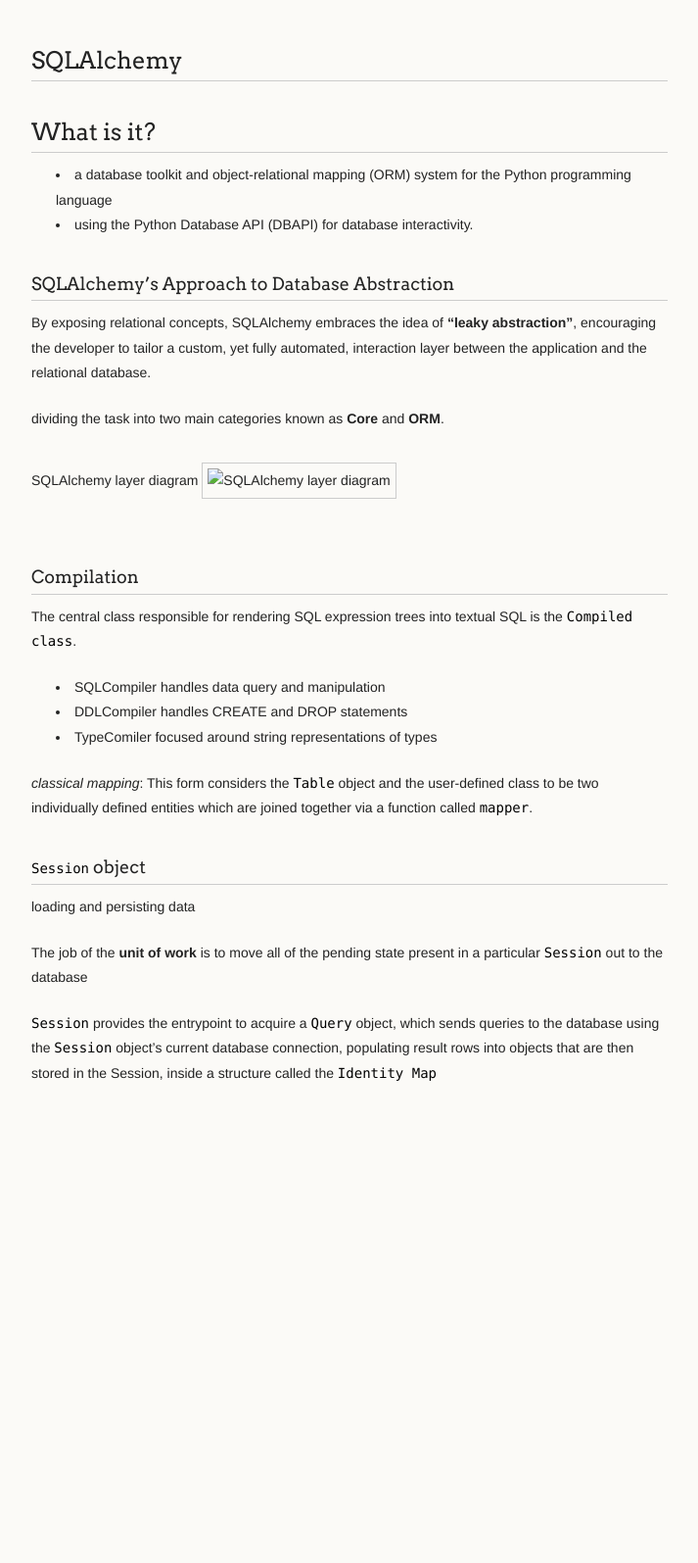
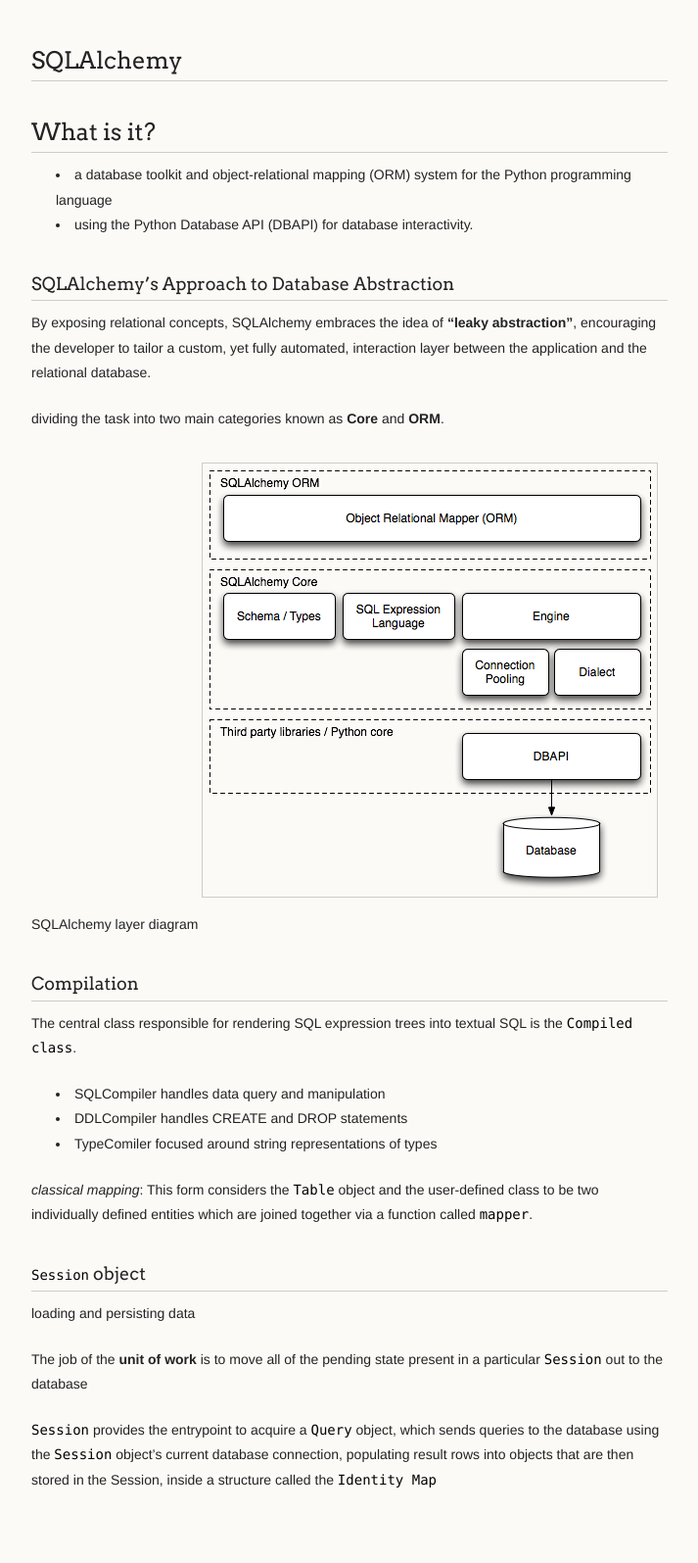
Before and after one commit to aaron-baby/aaron-baby.github.com, a Jekyll site: the page built from _posts/2017-06-14-sql-alchemy.md, in a window 1280 px wide. Shown: the whole page at 98% size, without its empty margins (278-991 px from the left). Built offline with Jekyll 4.4.1, drawn with Linux system fonts in a browser that asks for light colours; before the commit the page ends 1180 px from its top, so only the background shows below that.

Commit message:
fix image path

```diff
--- a/_posts/2017-06-14-sql-alchemy.md
+++ b/_posts/2017-06-14-sql-alchemy.md
@@ -14,7 +14,7 @@
 dividing the task into two main categories known as **Core** and **ORM**.
 
 SQLAlchemy layer diagram
-![SQLAlchemy layer diagram](../images/sqlal-layers.png)
+![SQLAlchemy layer diagram](/images/sqlal-layers.png)
 
 ### Compilation
 The central class responsible for rendering SQL expression trees into textual SQL is the `Compiled class`.
```
